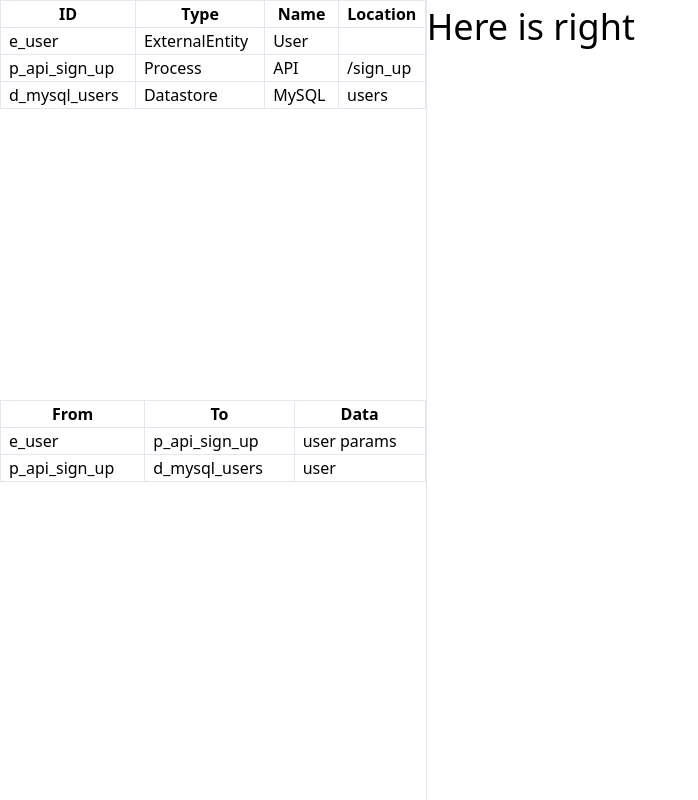
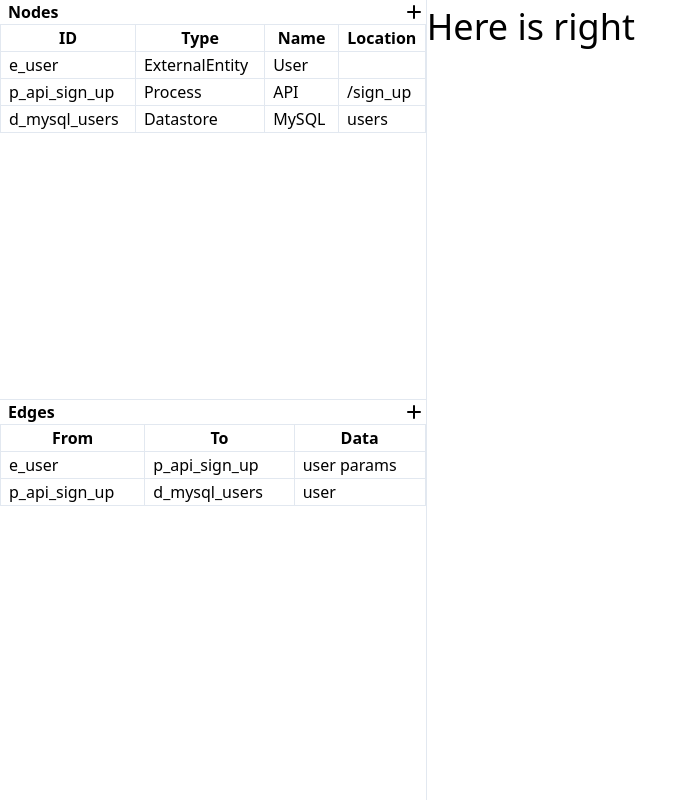
Before and after one commit to naoty/dfd-editor, a Next.js app: page / in a window 1280 px wide. Shown: the whole page, without its empty margins (0-698 px from the left). Built offline with nearby package versions, Linux system fonts and the light colour scheme.

Commit message:
Add buttons to add nodes and edges

```diff
--- a/pages/index.tsx
+++ b/pages/index.tsx
@@ -48,7 +48,24 @@ const Index: React.FC = () => {
 
   return (
     <main className="grid grid-cols-3 grid-rows-2">
-      <div className="col-span-1 row-span-1 border-r">
+      <div className="col-span-1 row-span-1 border-r border-b">
+        <div className="flex flex-row">
+          <h1 className="flex-grow px-2 font-bold">Nodes</h1>
+          <svg
+            className="w-6 h-6"
+            xmlns="http://www.w3.org/2000/svg"
+            fill="none"
+            viewBox="0 0 24 24"
+            stroke="currentColor"
+          >
+            <path
+              strokeLinecap="round"
+              strokeLinejoin="round"
+              strokeWidth={2}
+              d="M12 6v6m0 0v6m0-6h6m-6 0H6"
+            />
+          </svg>
+        </div>
         <div className="overflow-x-auto">
           <table className="w-full">
             <thead>
@@ -74,6 +91,23 @@ const Index: React.FC = () => {
       </div>
 
       <div className="col-span-1 row-span-1 row-start-2 border-r">
+        <div className="flex flex-row">
+          <h1 className="flex-grow px-2 font-bold">Edges</h1>
+          <svg
+            className="w-6 h-6"
+            xmlns="http://www.w3.org/2000/svg"
+            fill="none"
+            viewBox="0 0 24 24"
+            stroke="currentColor"
+          >
+            <path
+              strokeLinecap="round"
+              strokeLinejoin="round"
+              strokeWidth={2}
+              d="M12 6v6m0 0v6m0-6h6m-6 0H6"
+            />
+          </svg>
+        </div>
         <div className="overflow-x-auto">
           <table className="w-full">
             <thead>
```
